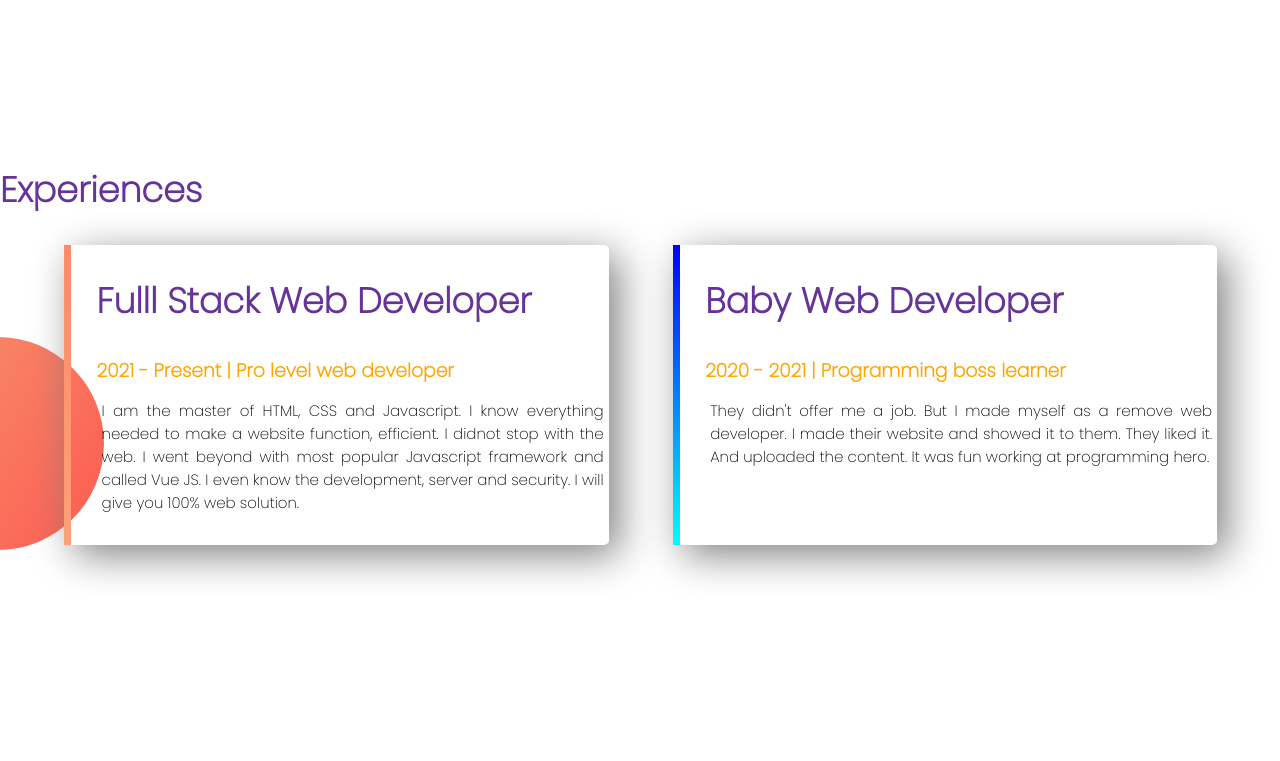
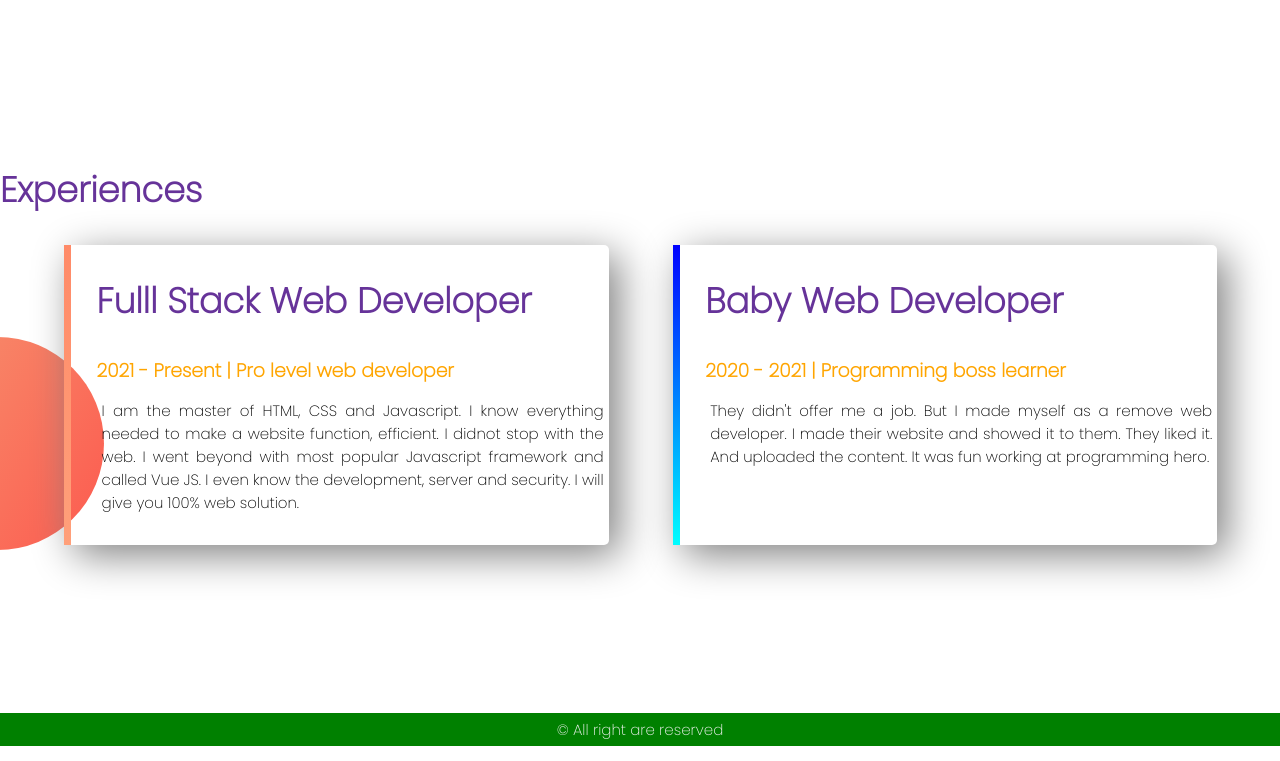
Before and after one commit to GolamRabbani20/WP02_MyPortfolio, a plain HTML site: page index.html in a window 1280 px wide. Shown: the part 986-1747 px from the top of the page. Before the commit the page ends 1709 px from the top, so only its background shows below. Drawn offline with Linux system fonts and the light colour scheme.

Commit message:
portfolio updated

```diff
--- a/index.html
+++ b/index.html
@@ -73,5 +73,9 @@
         </div>
     </section>
 
+    <footer class="footer">
+        <p class="copyright">&#169; All right are reserved</p>
+    </footer>
+
 </body>
 </html>
--- a/style.css
+++ b/style.css
@@ -94,3 +94,11 @@ p{
     border-image:linear-gradient( 180deg, blue, cyan);
     border-image-slice: 1;
 }
+
+.copyright{
+    text-align:center;
+    color: whitesmoke;
+}
+.footer{
+    background-color:green;
+}
```
